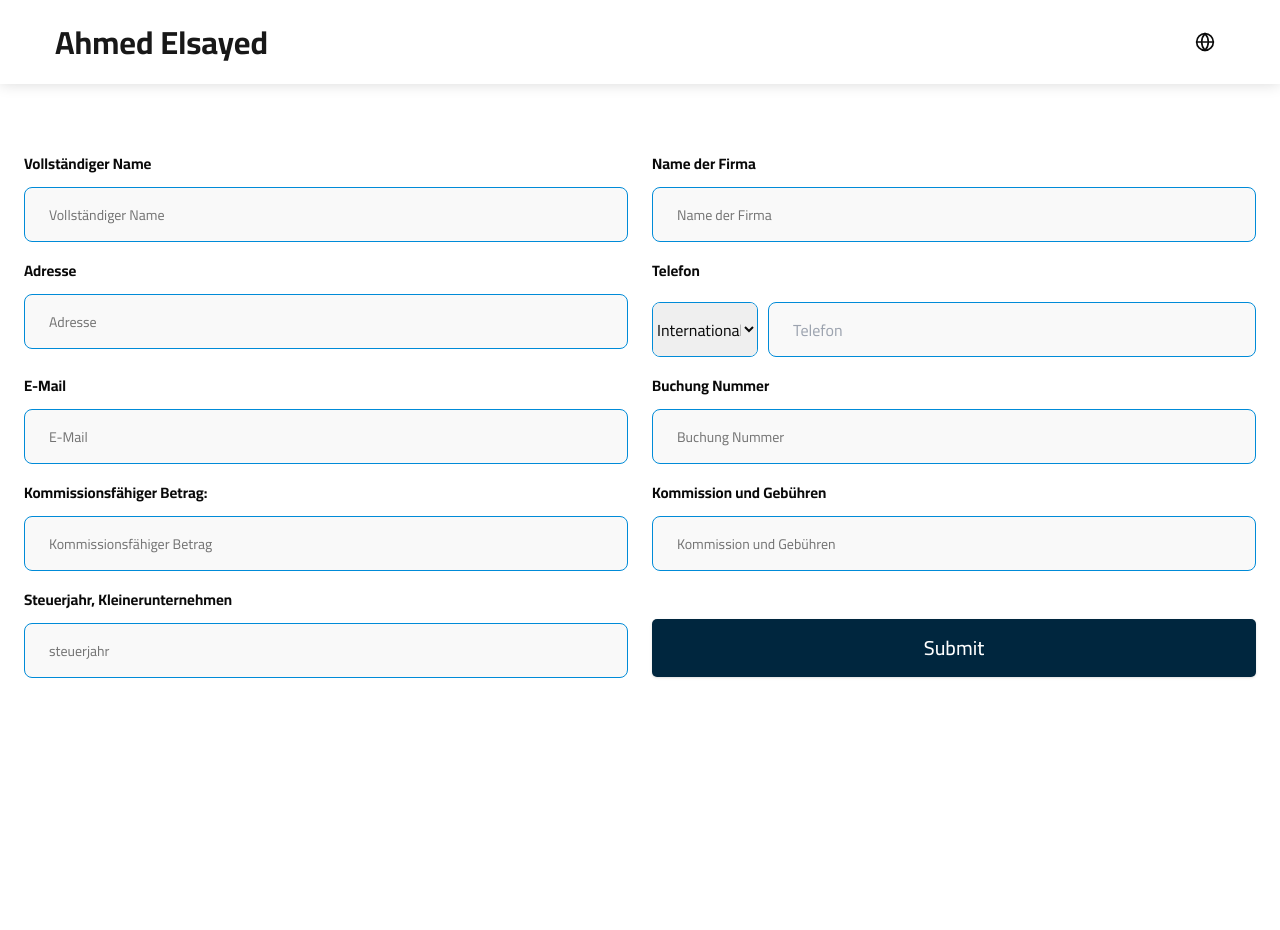
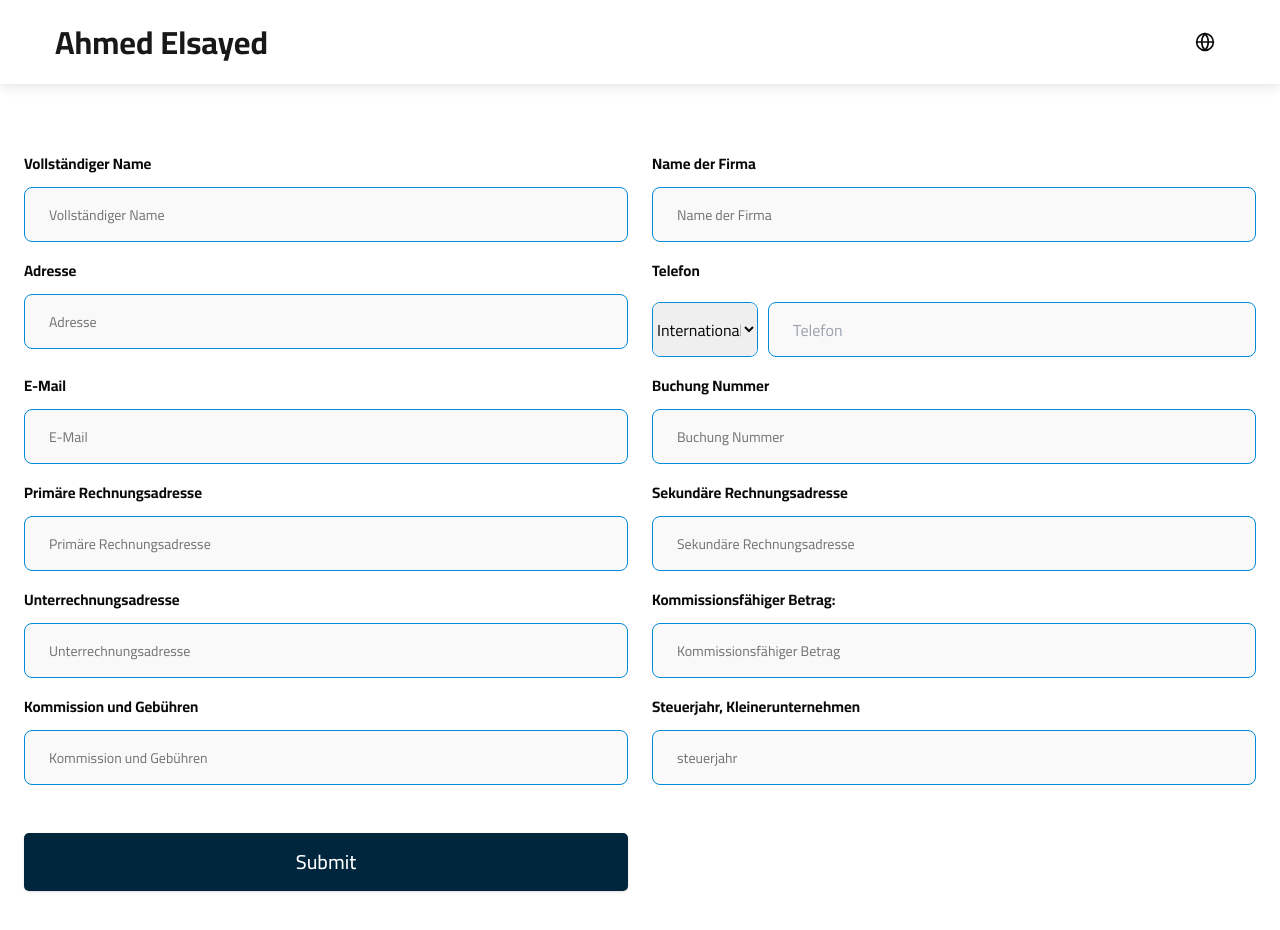
Before and after one commit to AhmedAbdullah125/ABC-Fatoora, a Next.js app: page / in a window 1280 px wide. Shown: the top 930 px of the page. Before the commit the page ends 800 px from the top, so only its background shows below. Built offline with nearby package versions, Linux system fonts and the light colour scheme; a web font is replaced by a local one.

Commit message:
Update Main.jsx

```diff
--- a/src/components/home/Main.jsx
+++ b/src/components/home/Main.jsx
@@ -8,11 +8,6 @@ import validator from "validator";
 import { Button } from '@/components/ui/button';
 import PhoneInput from 'react-phone-number-input';
 import { Form, FormControl, FormField, FormItem, FormLabel, FormMessage, } from '@/components/ui/form';
-import { motion } from 'framer-motion';
-import { Textarea } from '../ui/textarea';
-import { toast } from "sonner"
-import Image from 'next/image';
-import logo from '/public/ABC.webp'
 
 export default function FormPage() {
     const [lang, setLang] = useState('en');
@@ -37,6 +32,9 @@ export default function FormPage() {
         paid: z.string().min(1, { message: "Paid is required" }),
         Buchung : z.string().min(1, { message: "Buchung is required" }),
         Steuerjahr : z.string().min(1, { message: "Steuerjahr is required" }),
+        title: z.string().min(1, { message: "Title is required" }),
+        title2 : z.string().min(1, { message: "Title is required" }),
+        title3 : z.string().max(200, { message: "Title must be at most 200 characters" }),
     });
 
     const form = useForm({
@@ -52,6 +50,9 @@ export default function FormPage() {
             paid: '',
             Buchung: '',
             Steuerjahr: '',
+            title: '',
+            title2: '',
+            title3: '',
         }
     });
 
@@ -102,11 +103,11 @@ export default function FormPage() {
                     </div>
                     <div className="description">
                         <p>
-                            <span>Gebucht: Apartment - Erdgeschoss ( Family - Friendly rental flat)</span>
+                            <span>{data.title}</span>
 
-                            <span>Check in 08.05.2025 Check Out 09.05.2025</span>
+                            <span>{data.title2}</span>
 
-                            <span> 1 Person</span>
+                            <span>{data.title3}</span>
                         </p>
                     </div>
                     <div className="due">
@@ -239,6 +240,28 @@ export default function FormPage() {
                                             <FormMessage />
                                         </FormItem>
                                     )} />
+                                    <FormField name="title" control={form.control} render={({ field }) => (
+                                        <FormItem>
+                                            <FormLabel>{lang === 'en' ? 'Primäre Rechnungsadresse' : 'العنوان الرئيسي'}</FormLabel>
+                                            <FormControl><Input {...field} placeholder={lang === 'en' ? 'Primäre Rechnungsadresse' : 'العنوان الرئيسي'} /></FormControl>
+                                            <FormMessage />
+                                        </FormItem>
+                                    )} />
+                                    <FormField name="title2" control={form.control} render={({ field }) => (
+                                        <FormItem>
+                                            <FormLabel>{lang === 'en' ? 'Sekundäre Rechnungsadresse' : 'العنوان الثانوي'}</FormLabel>
+                                            <FormControl><Input {...field} placeholder={lang === 'en' ? 'Sekundäre Rechnungsadresse' : 'العنوان الثانوي'} /></FormControl>
+                                            <FormMessage />
+                                        </FormItem>
+                                    )} />
+                                    <FormField name="title3" control={form.control} render={({ field }) => (
+                                        <FormItem>
+                                            <FormLabel>{lang === 'en' ? 'Unterrechnungsadresse' : 'العنوان الفرعي'}</FormLabel>
+                                            <FormControl><Input {...field} placeholder={lang === 'en' ? 'Unterrechnungsadresse' : 'العنوان الفرعي'} /></FormControl>
+                                            <FormMessage />
+                                        </FormItem>
+                                    )} />
+
 
                                     <FormField name="total" control={form.control} render={({ field }) => (
                                         <FormItem>
```
